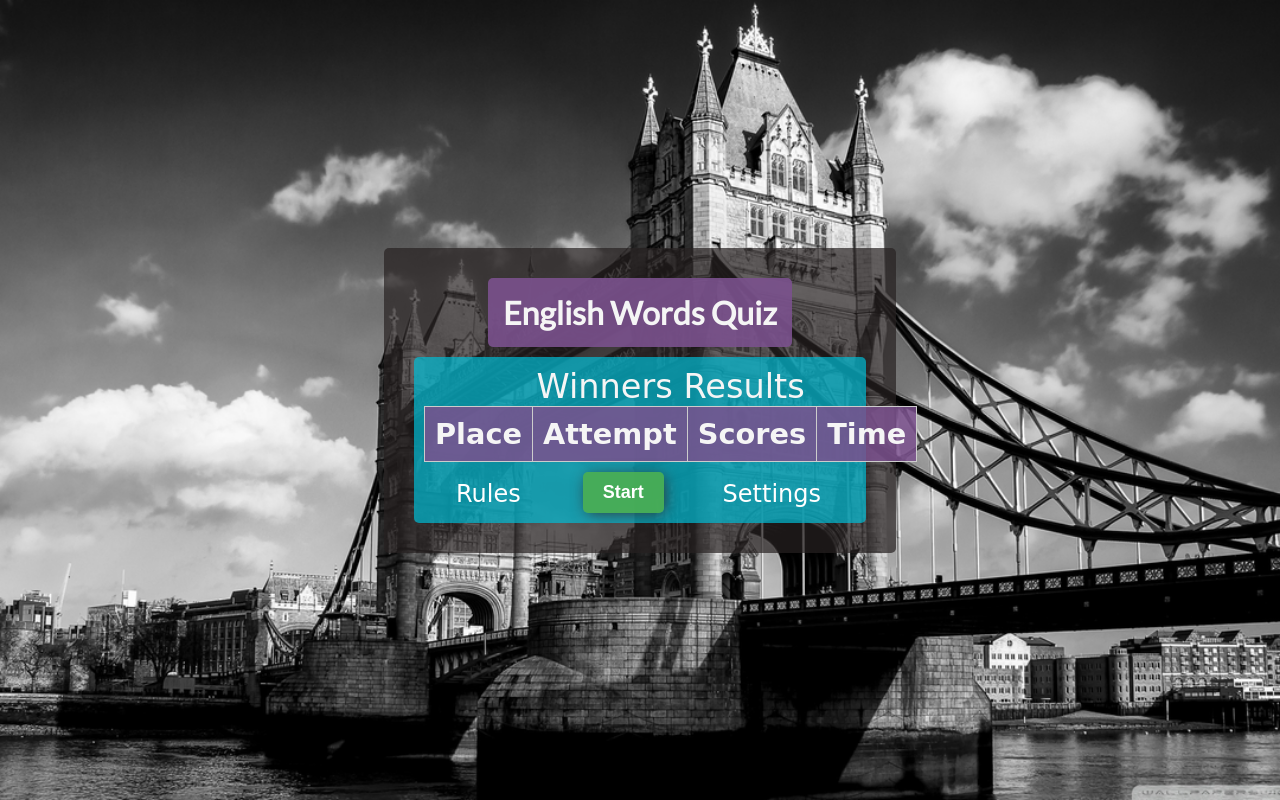
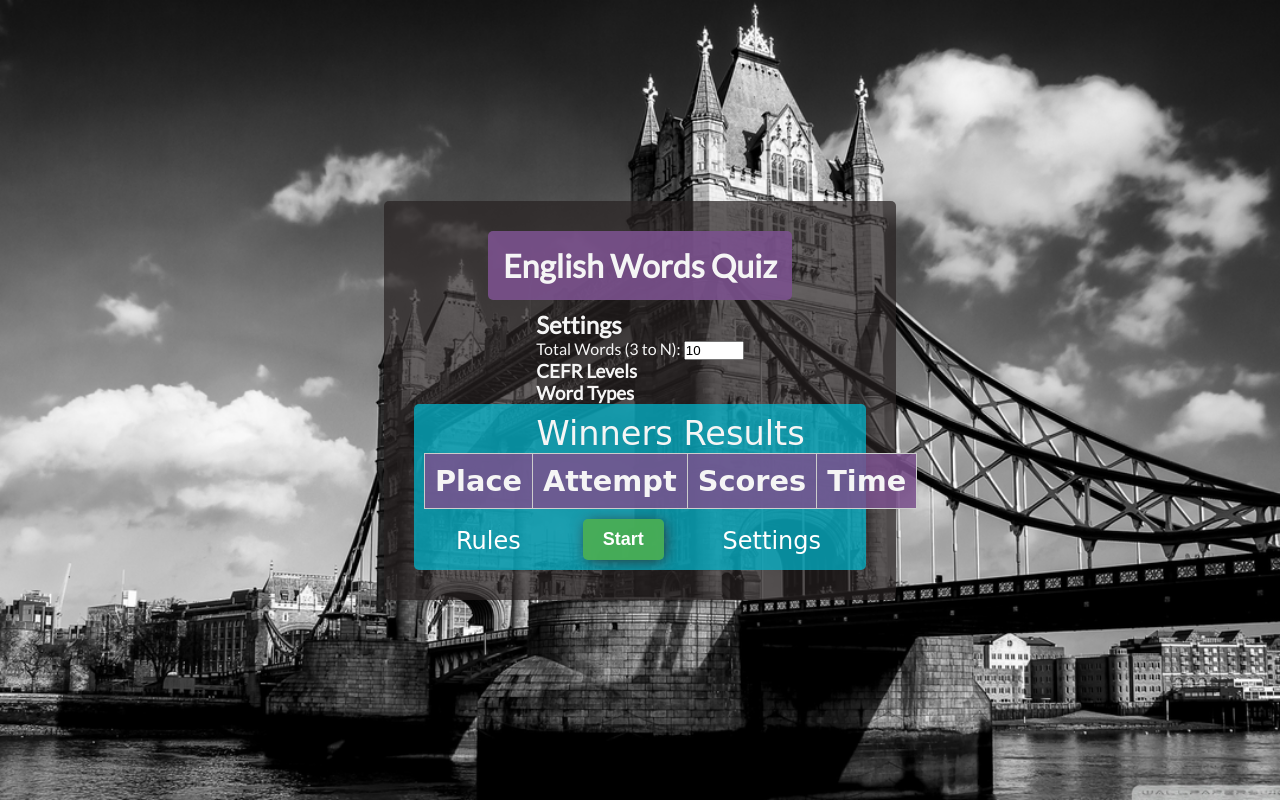
Before and after one commit to vladar21/english-words-quiz, a plain HTML site: page index.html in a window 1280 px wide. Drawn offline with Linux system fonts and the light colour scheme; a web font is replaced by a local one.

Commit message:
feat: add settings section html

```diff
--- a/index.html
+++ b/index.html
@@ -50,11 +50,23 @@
             <!-- <button id="stop-quiz-button">Stop Quiz</button> -->
         </div>
 
-        <div id="congratulations-modal">
+        <div id="rules">
             <!-- Congratulations message goes here -->
         </div>
-        <div id="fail-modal">
-            <!-- Failure message goes here -->
+        <div id="settings">
+            <h2>Settings</h2>
+            <label for="totalWords">Total Words (3 to N):</label>
+            <input type="number" id="totalWords" min="3" max="100" value="10">
+
+            <h3>CEFR Levels</h3>
+            <div id="cefrLevels">
+                <!-- Checkbox options for CEFR levels will be added here -->
+            </div>
+
+            <h3>Word Types</h3>
+            <div id="wordTypes">
+                <!-- Checkbox options for word types will be added here -->
+            </div>
         </div>
         <div id="statistic-window">
             <div id="winner-quiz-field" class="winners-results">
```
